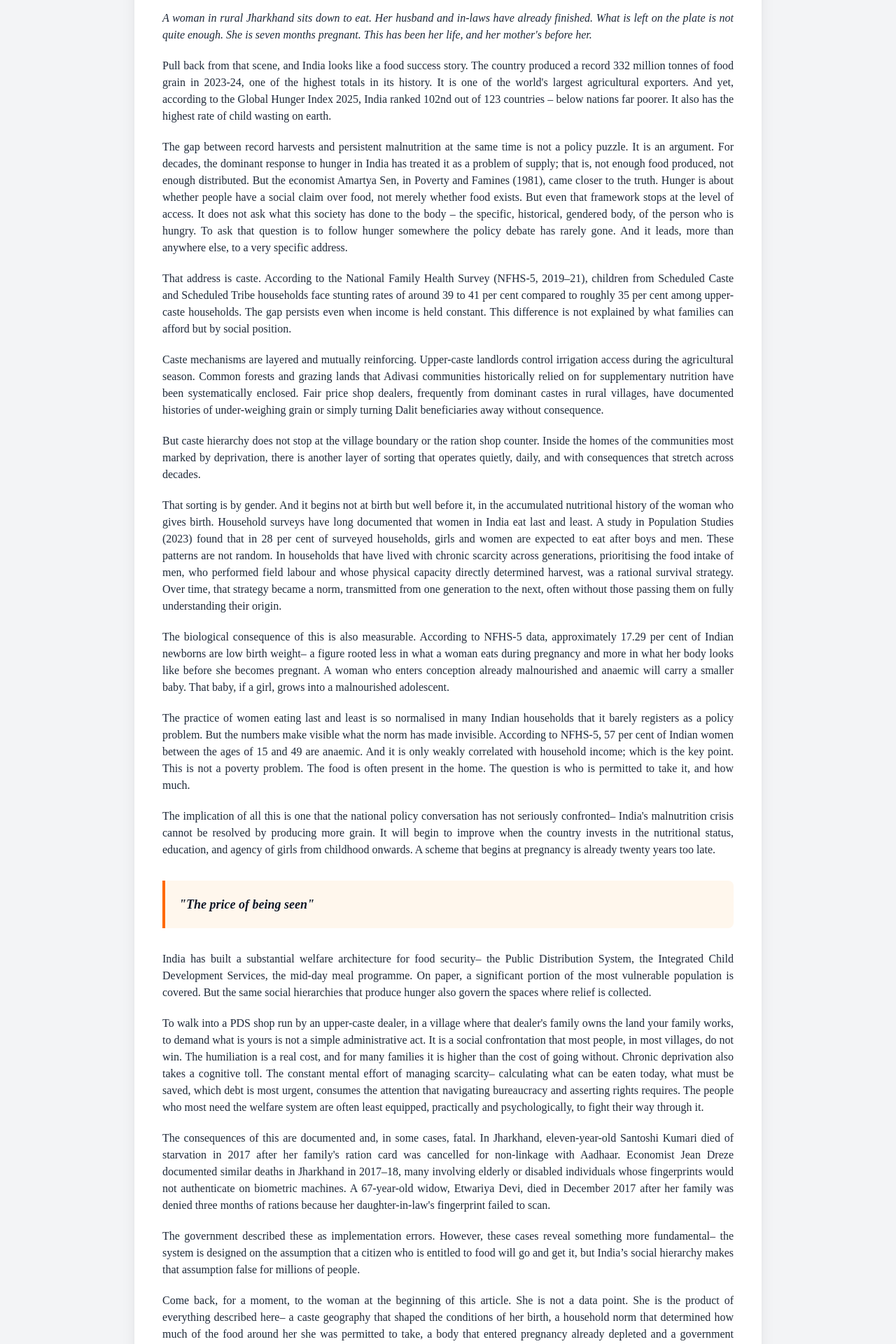
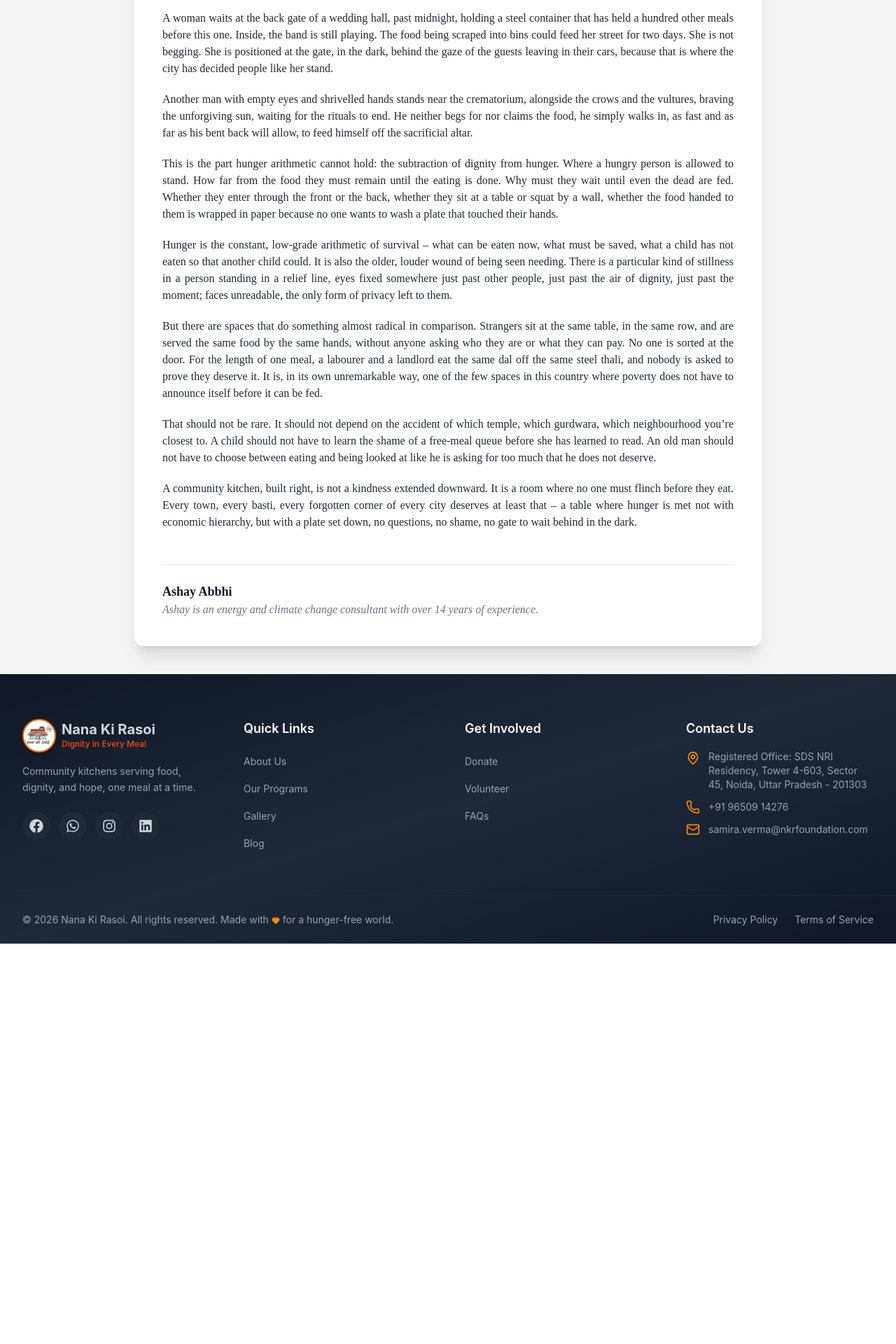
Before and after one commit to Rishavjain007/nanakirasoi, a React (Vite) app in the folder frontend/: page /story2 in a window 1280 px wide. Shown: the part 220-2140 px from the top of the page at 70% size. After the commit the page ends 1568 px from the top, so only its background shows below. Built offline with nearby package versions, Linux system fonts and the light colour scheme.

Commit message:
add new blog on blog page

```diff
--- a/frontend/src/pages/StoryDetails2.jsx
+++ b/frontend/src/pages/StoryDetails2.jsx
@@ -15,177 +15,75 @@ const StoryDetails2 = () => {
         </button>
 
         <h6 className="text-center font-bold mb-8 text-gray-900">
-          Hunger, History, and the People Indian Policy Does Not See
+          The Arithmetic of Hunger
         </h6>
 
-        <p className="mb-5 italic">
-          A woman in rural Jharkhand sits down to eat. Her husband and in-laws
-          have already finished. What is left on the plate is not quite enough.
-          She is seven months pregnant. This has been her life, and her mother's
-          before her.
+        <p className="mb-5">
+          A woman waits at the back gate of a wedding hall, past midnight,
+          holding a steel container that has held a hundred other meals before
+          this one. Inside, the band is still playing. The food being scraped
+          into bins could feed her street for two days. She is not begging. She
+          is positioned at the gate, in the dark, behind the gaze of the guests
+          leaving in their cars, because that is where the city has decided
+          people like her stand.
         </p>
         <p className="mb-5">
-          Pull back from that scene, and India looks like a food success story.
-          The country produced a record 332 million tonnes of food grain in
-          2023-24, one of the highest totals in its history. It is one of the
-          world's largest agricultural exporters. And yet, according to the
-          Global Hunger Index 2025, India ranked 102nd out of 123 countries –
-          below nations far poorer. It also has the highest rate of child
-          wasting on earth.
+          Another man with empty eyes and shrivelled hands stands near the
+          crematorium, alongside the crows and the vultures, braving the
+          unforgiving sun, waiting for the rituals to end. He neither begs for
+          nor claims the food, he simply walks in, as fast and as far as his
+          bent back will allow, to feed himself off the sacrificial altar.
         </p>
         <p className="mb-5">
-          The gap between record harvests and persistent malnutrition at the
-          same time is not a policy puzzle. It is an argument. For decades, the
-          dominant response to hunger in India has treated it as a problem of
-          supply; that is, not enough food produced, not enough distributed. But
-          the economist Amartya Sen, in Poverty and Famines (1981), came closer
-          to the truth. Hunger is about whether people have a social claim over
-          food, not merely whether food exists. But even that framework stops at
-          the level of access. It does not ask what this society has done to the
-          body – the specific, historical, gendered body, of the person who is
-          hungry. To ask that question is to follow hunger somewhere the policy
-          debate has rarely gone. And it leads, more than anywhere else, to a
-          very specific address.
+          This is the part hunger arithmetic cannot hold: the subtraction of
+          dignity from hunger. Where a hungry person is allowed to stand. How
+          far from the food they must remain until the eating is done. Why must
+          they wait until even the dead are fed. Whether they enter through the
+          front or the back, whether they sit at a table or squat by a wall,
+          whether the food handed to them is wrapped in paper because no one
+          wants to wash a plate that touched their hands.
         </p>
         <p className="mb-5">
-          That address is caste. According to the National Family Health Survey
-          (NFHS-5, 2019–21), children from Scheduled Caste and Scheduled Tribe
-          households face stunting rates of around 39 to 41 per cent compared to
-          roughly 35 per cent among upper-caste households. The gap persists
-          even when income is held constant. This difference is not explained by
-          what families can afford but by social position.
+          Hunger is the constant, low-grade arithmetic of survival – what can be
+          eaten now, what must be saved, what a child has not eaten so that
+          another child could. It is also the older, louder wound of being seen
+          needing. There is a particular kind of stillness in a person standing
+          in a relief line, eyes fixed somewhere just past other people, just
+          past the air of dignity, just past the moment; faces unreadable, the
+          only form of privacy left to them.
         </p>
         <p className="mb-5">
-          Caste mechanisms are layered and mutually reinforcing. Upper-caste
-          landlords control irrigation access during the agricultural season.
-          Common forests and grazing lands that Adivasi communities historically
-          relied on for supplementary nutrition have been systematically
-          enclosed. Fair price shop dealers, frequently from dominant castes in
-          rural villages, have documented histories of under-weighing grain or
-          simply turning Dalit beneficiaries away without consequence.
+          But there are spaces that do something almost radical in comparison.
+          Strangers sit at the same table, in the same row, and are served the
+          same food by the same hands, without anyone asking who they are or
+          what they can pay. No one is sorted at the door. For the length of one
+          meal, a labourer and a landlord eat the same dal off the same steel
+          thali, and nobody is asked to prove they deserve it. It is, in its own
+          unremarkable way, one of the few spaces in this country where poverty
+          does not have to announce itself before it can be fed.
         </p>
         <p className="mb-5">
-          But caste hierarchy does not stop at the village boundary or the
-          ration shop counter. Inside the homes of the communities most marked
-          by deprivation, there is another layer of sorting that operates
-          quietly, daily, and with consequences that stretch across decades.
+          That should not be rare. It should not depend on the accident of which
+          temple, which gurdwara, which neighbourhood you’re closest to. A child
+          should not have to learn the shame of a free-meal queue before she has
+          learned to read. An old man should not have to choose between eating
+          and being looked at like he is asking for too much that he does not
+          deserve.
         </p>
         <p className="mb-5">
-          That sorting is by gender. And it begins not at birth but well before
-          it, in the accumulated nutritional history of the woman who gives
-          birth. Household surveys have long documented that women in India eat
-          last and least. A study in Population Studies (2023) found that in 28
-          per cent of surveyed households, girls and women are expected to eat
-          after boys and men. These patterns are not random. In households that
-          have lived with chronic scarcity across generations, prioritising the
-          food intake of men, who performed field labour and whose physical
-          capacity directly determined harvest, was a rational survival
-          strategy. Over time, that strategy became a norm, transmitted from one
-          generation to the next, often without those passing them on fully
-          understanding their origin.
-        </p>
-        <p className="mb-5">
-          The biological consequence of this is also measurable. According to
-          NFHS-5 data, approximately 17.29 per cent of Indian newborns are low
-          birth weight– a figure rooted less in what a woman eats during
-          pregnancy and more in what her body looks like before she becomes
-          pregnant. A woman who enters conception already malnourished and
-          anaemic will carry a smaller baby. That baby, if a girl, grows into a
-          malnourished adolescent.{" "}
-        </p>
-        <p className="mb-5">
-          The practice of women eating last and least is so normalised in many
-          Indian households that it barely registers as a policy problem. But
-          the numbers make visible what the norm has made invisible. According
-          to NFHS-5, 57 per cent of Indian women between the ages of 15 and 49
-          are anaemic. And it is only weakly correlated with household income;
-          which is the key point. This is not a poverty problem. The food is
-          often present in the home. The question is who is permitted to take
-          it, and how much.{" "}
-        </p>
-        <p className="mb-5">
-          The implication of all this is one that the national policy
-          conversation has not seriously confronted– India's malnutrition crisis
-          cannot be resolved by producing more grain. It will begin to improve
-          when the country invests in the nutritional status, education, and
-          agency of girls from childhood onwards. A scheme that begins at
-          pregnancy is already twenty years too late.
-        </p>
-
-        <div className="my-8 p-5 bg-orange-50 border-l-4 border-orange-500 rounded-r-lg">
-          <p className="font-semibold text-lg text-gray-900 italic">
-            "The price of being seen"
-          </p>
-        </div>
-
-        <p className="mb-5">
-          India has built a substantial welfare architecture for food security–
-          the Public Distribution System, the Integrated Child Development
-          Services, the mid-day meal programme. On paper, a significant portion
-          of the most vulnerable population is covered. But the same social
-          hierarchies that produce hunger also govern the spaces where relief is
-          collected.
-        </p>
-        <p className="mb-5">
-          To walk into a PDS shop run by an upper-caste dealer, in a village
-          where that dealer's family owns the land your family works, to demand
-          what is yours is not a simple administrative act. It is a social
-          confrontation that most people, in most villages, do not win. The
-          humiliation is a real cost, and for many families it is higher than
-          the cost of going without. Chronic deprivation also takes a cognitive
-          toll. The constant mental effort of managing scarcity– calculating
-          what can be eaten today, what must be saved, which debt is most
-          urgent, consumes the attention that navigating bureaucracy and
-          asserting rights requires. The people who most need the welfare system
-          are often least equipped, practically and psychologically, to fight
-          their way through it.
-        </p>
-        <p className="mb-5">
-          The consequences of this are documented and, in some cases, fatal. In
-          Jharkhand, eleven-year-old Santoshi Kumari died of starvation in 2017
-          after her family's ration card was cancelled for non-linkage with
-          Aadhaar. Economist Jean Dreze documented similar deaths in Jharkhand
-          in 2017–18, many involving elderly or disabled individuals whose
-          fingerprints would not authenticate on biometric machines. A
-          67-year-old widow, Etwariya Devi, died in December 2017 after her
-          family was denied three months of rations because her
-          daughter-in-law's fingerprint failed to scan.
-        </p>
-        <p className="mb-5">
-          The government described these as implementation errors. However,
-          these cases reveal something more fundamental– the system is designed
-          on the assumption that a citizen who is entitled to food will go and
-          get it, but India’s social hierarchy makes that assumption false for
-          millions of people.
-        </p>
-        <p className="mb-5">
-          Come back, for a moment, to the woman at the beginning of this
-          article. She is not a data point. She is the product of everything
-          described here– a caste geography that shaped the conditions of her
-          birth, a household norm that determined how much of the food around
-          her she was permitted to take, a body that entered pregnancy already
-          depleted and a government scheme that exists for her in principle but
-          remains unreachable in practice.
-        </p>
-        <p className="mb-5">
-          The problem was never a shortage of grain. It was a shortage of
-          political will to ask a different question; not "how much food are we
-          producing?" but "what has this society done to the bodies of the
-          people it was supposed to feed?" Until that question is seriously
-          asked, India will keep setting production records and ranking near the
-          bottom of every index that measures what actually happens to human
-          beings. The body has always known the answer. The policy conversation
-          is still arriving.
+          A community kitchen, built right, is not a kindness extended downward.
+          It is a room where no one must flinch before they eat. Every town,
+          every basti, every forgotten corner of every city deserves at least
+          that – a table where hunger is met not with economic hierarchy, but
+          with a plate set down, no questions, no shame, no gate to wait behind
+          in the dark.
         </p>
 
         <div className="mt-12 pt-6 border-t border-gray-200">
-          <h3 className="font-bold text-lg text-gray-900">
-            Kaushani Chakrabarti
-          </h3>
+          <h3 className="font-bold text-lg text-gray-900">Ashay Abbhi</h3>
           <p className="text-gray-500 italic">
-            Kaushani Chakrabarti is a social impact researcher and consultant
-            working at the intersection of gender, agriculture, climate and
-            circular economy.
+            Ashay is an energy and climate change consultant with over 14 years
+            of experience.
           </p>
         </div>
       </div>
```
Also changed, not shown: frontend/src/pages/Blog.jsx (+30 -3 lines), frontend/src/assets/newimg/Blog2-image.jpeg (added), 1 other file (tests, documents, lock files or other folders).
